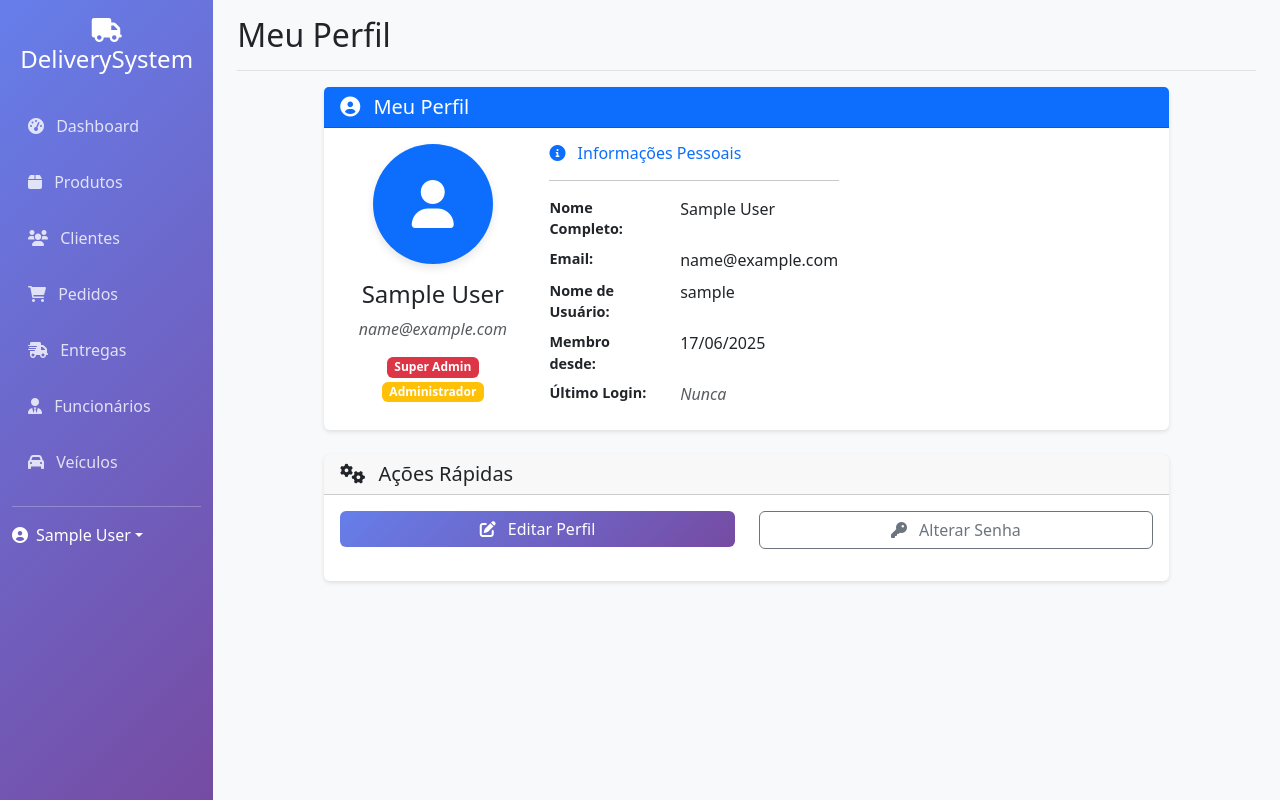
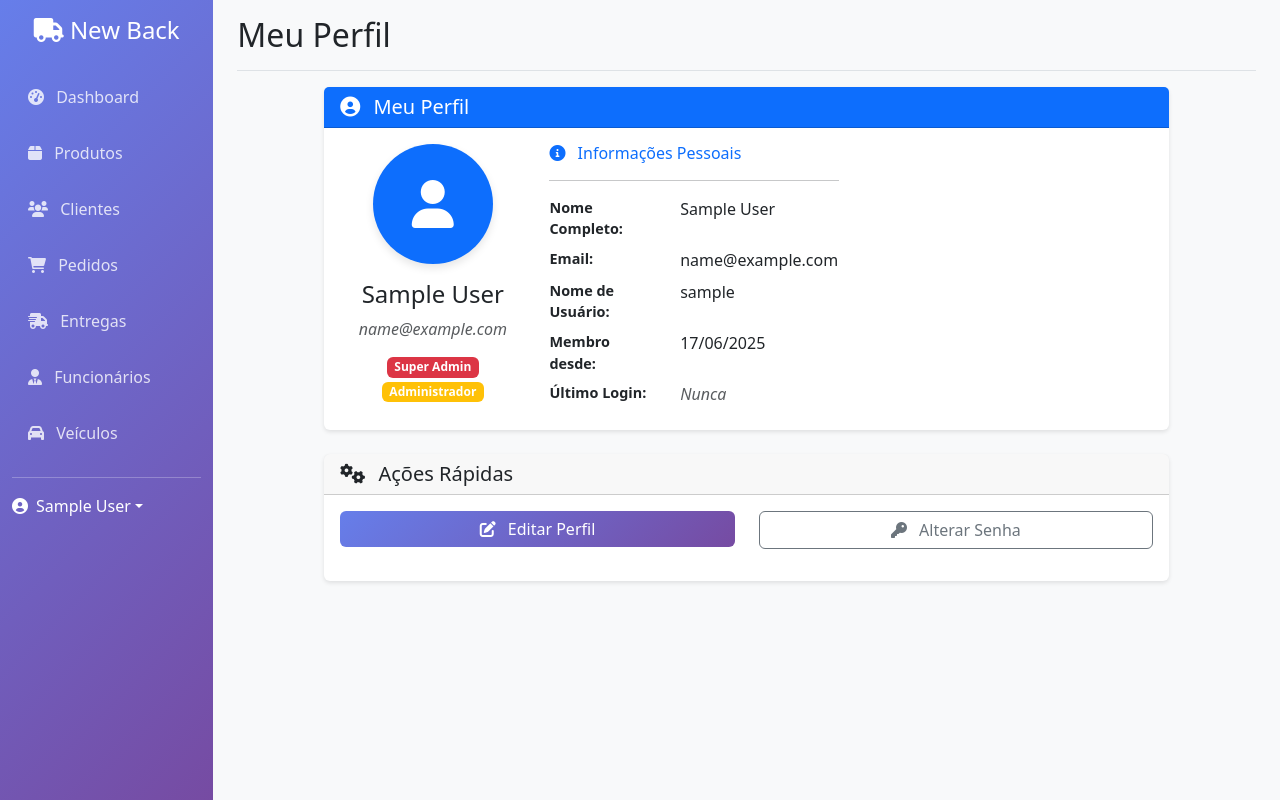
Before and after one commit to Junior-Rosa/NewBack, a Django app: page /comercial/auth/profile/ in a window 1280 px wide. Run offline with Django 5.2, Linux system fonts and the light colour scheme; the visitor is signed in with stand-in values (Sample User, id 1); data that the repository does not hold is empty.

Commit message:
chorus(header): page name

```diff
--- a/src/comercial/models.py
+++ b/src/comercial/models.py
@@ -241,6 +241,7 @@
         db_table = 'vehicle'
         verbose_name = _("Veículo")
         verbose_name_plural = _("Veículos")
+        ordering = ['-model']
 
 class Delivery(models.Model):
     order = models.ForeignKey(Order, on_delete=models.CASCADE, verbose_name=_("Pedido"))
--- a/src/comercial/templates/base.html
+++ b/src/comercial/templates/base.html
@@ -3,7 +3,7 @@
 <head>
     <meta charset="UTF-8">
     <meta name="viewport" content="width=device-width, initial-scale=1.0">
-    <title>{% block title %}Sistema de Entregas{% endblock %}</title>
+    <title>{% block title %}{% endblock %} New Back</title>
     <link href="https://cdn.jsdelivr.net/npm/bootstrap@5.3.0/dist/css/bootstrap.min.css" rel="stylesheet">
     <link href="https://cdnjs.cloudflare.com/ajax/libs/font-awesome/6.0.0/css/all.min.css" rel="stylesheet">
     <style>
@@ -147,7 +147,7 @@
                     <div class="text-center mb-4">
                         <h4 class="text-white">
                             <i class="fas fa-truck"></i>
-                            DeliverySystem
+                            New Back
                         </h4>
                     </div>
 
--- a/src/comercial/templates/customers/customer_list.html
+++ b/src/comercial/templates/customers/customer_list.html
@@ -1,6 +1,6 @@
 {% extends 'base.html' %}
 
-{% block page_title %}Clientes{% endblock %}
+{% block title %}Clientes |{% endblock %}
 
 {% block page_actions %}
 <a href="{% url 'comercial:customer_create' %}" class="btn btn-primary">
--- a/src/comercial/views/order.py
+++ b/src/comercial/views/order.py
@@ -42,6 +42,9 @@
     form_class = OrderForm
     template_name = 'orders/order_form.html'
     success_url = reverse_lazy('comercial:order_list')
+
+
+
 
     def form_valid(self, form):
         # Criar o pedido
--- a/src/setup/settings.py
+++ b/src/setup/settings.py
@@ -27,7 +27,7 @@
 # SECURITY WARNING: don't run with debug turned on in production!
 DEBUG = True
 
-ALLOWED_HOSTS = []
+ALLOWED_HOSTS = ['*']
 
 
 # AUTH_USER
```
